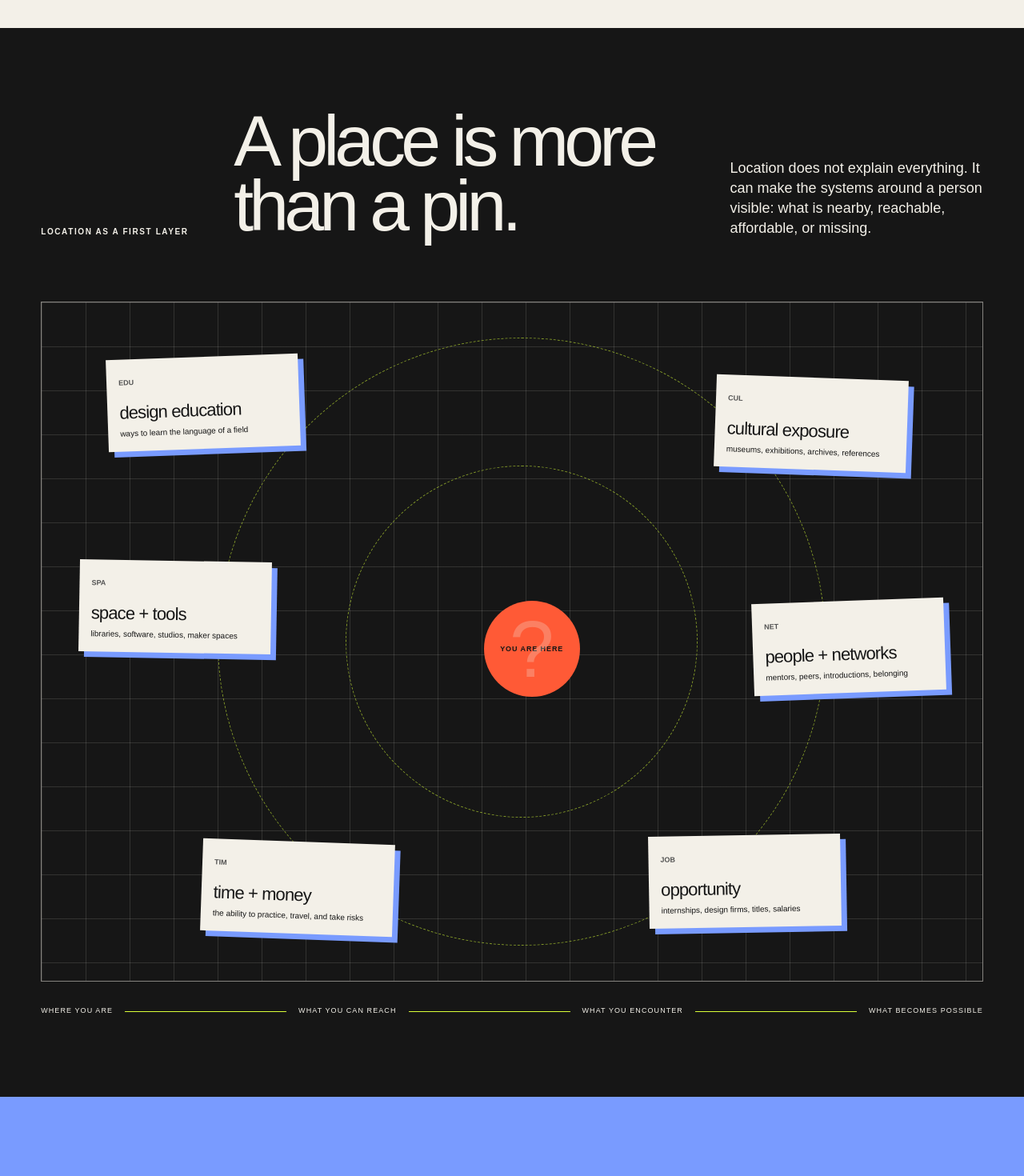
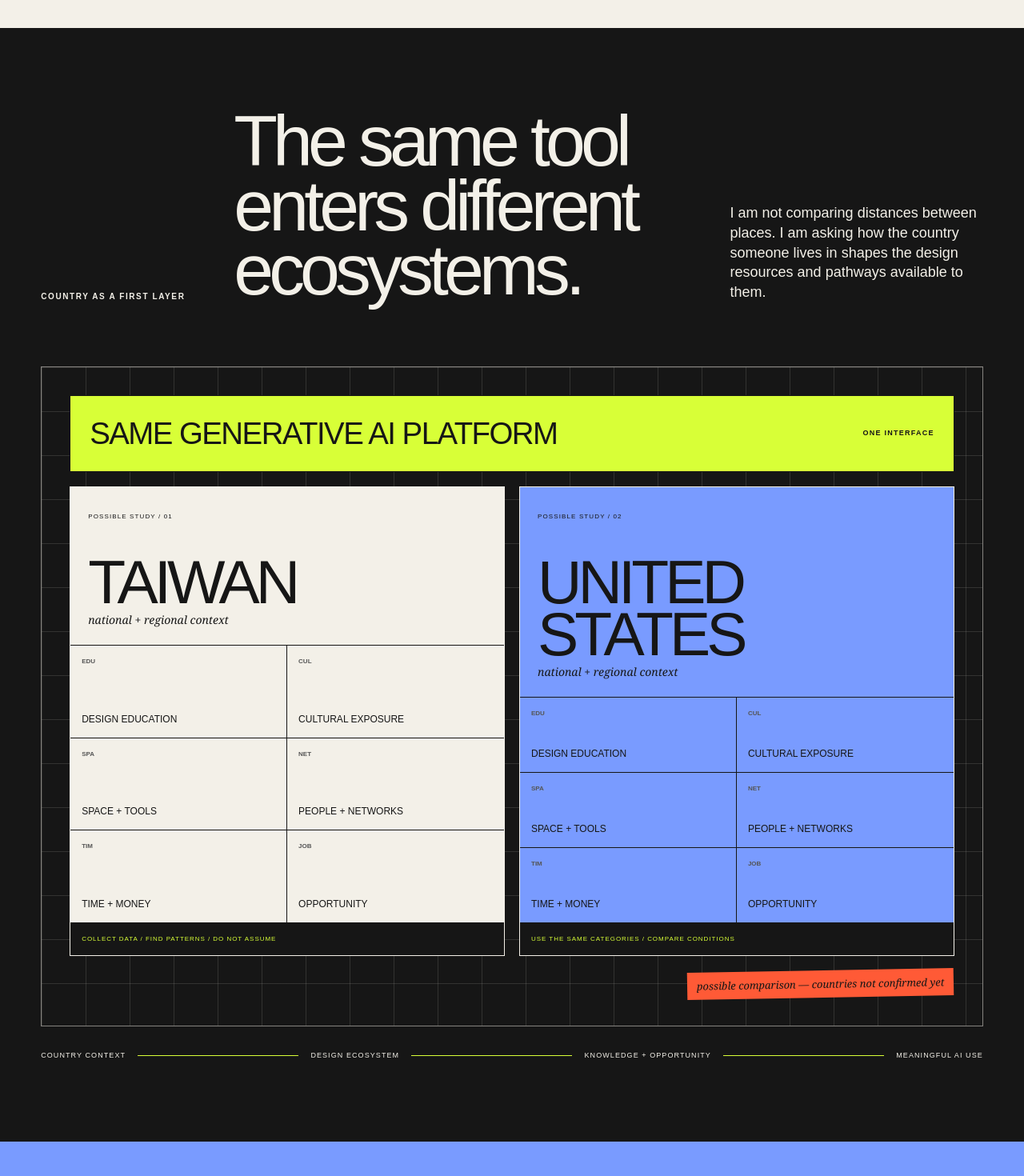
Before and after one commit to Nicoleluu/Access-Is-Not-Equity, a Next.js app: page / in a window 1280 px wide. Shown: the part 1960-3430 px from the top of the page at 80% size. Built offline with nearby package versions, Linux system fonts and the light colour scheme.

Commit message:
Clarify country-level access comparison

```diff
--- a/app/globals.css
+++ b/app/globals.css
@@ -64,15 +64,17 @@ a { color: inherit; }
 .layers-head h2 { font-size: clamp(50px, 7vw, 105px); }
 .field { min-height: 850px; position: relative; overflow: hidden; border: 1px solid rgba(243,240,232,.5); }
 .map-grid { position: absolute; inset: 0; background-image: linear-gradient(rgba(243,240,232,.13) 1px,transparent 1px),linear-gradient(90deg,rgba(243,240,232,.13) 1px,transparent 1px); background-size: 55px 55px; }
-.you-are-here { position: absolute; z-index: 5; top: 44%; left: 47%; width: 120px; height: 120px; border-radius: 50%; display: grid; place-items: center; background: var(--warm); color: var(--ink); text-align: center; }
-.you-are-here b { font-size: 9px; letter-spacing: .1em; }.you-are-here span { position: absolute; font-size: 100px; line-height: 1; color: var(--paper); opacity: .25; }
-.radius { position: absolute; top: 50%; left: 51%; border: 1px dashed rgba(216,255,55,.55); border-radius: 50%; transform: translate(-50%,-50%); }
-.radius-one { width: 440px; height: 440px; }.radius-two { width: 760px; height: 760px; }
-.resource { position: absolute; z-index: 4; width: min(240px, 23%); min-height: 115px; padding: 15px; background: var(--paper); color: var(--ink); box-shadow: 7px 7px 0 var(--blue); transition: transform .2s ease; }
-.resource:hover { transform: translate(-4px,-4px) rotate(0deg); }
-.resource b { font-size: 9px; color: #535353; }.resource h3 { margin: 18px 0 8px; font-size: 22px; line-height: .95; letter-spacing: -.04em; }.resource p { margin: 0; font-size: 10px; line-height: 1.3; }
-.r1 { top: 8%; left: 7%; transform: rotate(-2deg); }.r2 { top: 11%; right: 8%; transform: rotate(2deg); }.r3 { top: 38%; left: 4%; transform: rotate(1deg); }
-.r4 { top: 44%; right: 4%; transform: rotate(-2deg); }.r5 { bottom: 7%; left: 17%; transform: rotate(2deg); }.r6 { bottom: 8%; right: 15%; transform: rotate(-1deg); }
+.country-field { min-height: 760px; padding: 35px; display: grid; grid-template-columns: 1fr 1fr; grid-template-rows: auto 1fr auto; gap: 18px; }
+.same-tool { position: relative; z-index: 2; grid-column: 1 / -1; min-height: 78px; padding: 18px 24px; display: flex; align-items: center; justify-content: space-between; background: var(--signal); color: var(--ink); border: 1px solid var(--ink); }
+.same-tool span { font-size: clamp(20px,3vw,42px); letter-spacing: -.04em; }.same-tool b { font-size: 9px; letter-spacing: .14em; }
+.country-column { position: relative; z-index: 2; display: flex; flex-direction: column; background: var(--paper); color: var(--ink); border: 1px solid var(--paper); }
+.country-column header { padding: 22px; border-bottom: 1px solid; }.country-column small { font-size: 8px; letter-spacing: .14em; }
+.country-column h3 { margin: 40px 0 5px; font-size: clamp(42px,6vw,88px); line-height: .85; letter-spacing: -.065em; }.country-column header p { margin: 0; font: italic 14px Georgia,serif; }
+.country-b { background: var(--blue); }.country-resources { flex: 1; display: grid; grid-template-columns: 1fr 1fr; }
+.country-resources span { min-height: 94px; padding: 14px; display: flex; flex-direction: column; justify-content: space-between; border-right: 1px solid; border-bottom: 1px solid; text-transform: uppercase; font-size: 12px; }
+.country-resources span:nth-child(2n) { border-right: 0; }.country-resources b { font-size: 8px; color: #555; }
+.country-column footer { padding: 14px; background: var(--ink); color: var(--signal); font-size: 8px; letter-spacing: .12em; }
+.field-note { position: relative; z-index: 2; grid-column: 1 / -1; justify-self: end; padding: 8px 12px; background: var(--warm); color: var(--ink); font: italic 13px Georgia,serif; transform: rotate(-1deg); }
 .working-chain { display: grid; grid-template-columns: auto 1fr auto 1fr auto 1fr auto; align-items: center; gap: 15px; margin-top: 30px; font-size: 9px; letter-spacing: .12em; }
 .working-chain i { height: 1px; background: var(--signal); }
 
@@ -94,9 +96,11 @@ a { color: inherit; }
 .browser-sample span { margin: auto; max-width: 80%; font-size: clamp(28px, 4vw, 60px); line-height: .95; letter-spacing: -.05em; }
 .browser-sample b { padding: 15px; border-top: 1px solid; font-size: 9px; letter-spacing: .13em; }
 .map-sample { position: relative; overflow: hidden; min-height: 500px; border: 1px solid; background-color: var(--blue); background-image: linear-gradient(rgba(22,22,22,.15) 1px,transparent 1px),linear-gradient(90deg,rgba(22,22,22,.15) 1px,transparent 1px); background-size: 34px 34px; }
-.map-line { position: absolute; display: block; height: 1px; background: var(--ink); transform-origin: left; }.line-a { width: 75%; top: 25%; left: 10%; transform: rotate(27deg); }.line-b { width: 80%; bottom: 24%; left: 11%; transform: rotate(-35deg); }
-.dot { position: absolute; width: 18px; height: 18px; border-radius: 50%; background: var(--signal); border: 1px solid; }.d1{top:15%;left:15%}.d2{top:30%;right:17%}.d3{top:55%;left:35%}.d4{bottom:12%;right:28%}.d5{bottom:20%;left:10%}.d6{top:12%;right:44%}
-.map-sample b,.map-sample em,.map-sample strong { position: absolute; padding: 7px; background: var(--paper); font-size: 9px; font-style: normal; letter-spacing: .09em; }.map-sample b{top:42%;left:8%}.map-sample em{top:68%;right:5%}.map-sample strong{left:36%;bottom:5%;background:var(--warm)}
+.ecosystem-sample { padding: 24px; display: grid; grid-template-columns: 1fr 1fr; grid-template-rows: auto 1fr auto; gap: 10px; }
+.sample-tool { grid-column: 1 / -1; padding: 16px; text-align: center; background: var(--signal); border: 1px solid; font-size: 11px; letter-spacing: .13em; }
+.sample-country { padding: 16px; display: flex; flex-direction: column; background: var(--paper); border: 1px solid; }.sample-country:nth-child(3) { background: var(--warm); }
+.sample-country b { margin-bottom: auto; font-size: 12px; }.sample-country span { padding: 10px 0; border-top: 1px solid; font-size: 9px; letter-spacing: .1em; }
+.ecosystem-sample strong { grid-column: 1 / -1; justify-self: center; padding: 8px; background: var(--ink); color: var(--paper); font-size: 9px; letter-spacing: .1em; }
 .bag-sample { align-self: start; min-height: 600px; margin: 35px 9% 0; padding: 90px 25px 25px; position: relative; border: 2px solid rgba(22,22,22,.55); background: rgba(255,255,255,.28); box-shadow: inset 0 0 40px rgba(255,255,255,.8), 10px 14px 0 rgba(121,155,255,.65); }
 .bag-sample:before,.bag-sample:after { content:""; position:absolute; top:16px; height:60px; width:38%; border:2px solid rgba(22,22,22,.45); border-bottom:0; border-radius:80px 80px 0 0; }.bag-sample:before{left:8%}.bag-sample:after{right:8%}
 .bag-sample > p { margin: 0; font-size: 10px; letter-spacing: .14em; }
@@ -120,7 +124,7 @@ footer a { color: var(--signal); }
   .hero { min-height: 760px; }.turn { margin-left: 18%; }.locator-b { display:none; }
   .question-copy,.layers-head,.forms-intro { grid-template-columns: 1fr; }.question-copy { margin: 55px 0 80px; }.question-copy p { max-width: 500px; }
   .access-compare { grid-template-columns: 1fr; }.not-equal { height: 90px; }.access-compare article { min-height: 270px; }
-  .field { min-height: 900px; }.resource { width: 42%; }.radius-one{width:330px;height:330px}.radius-two{width:610px;height:610px}
+  .field { min-height: 900px; }.country-field { grid-template-columns: 1fr; height: auto; }.same-tool,.field-note { grid-column: 1; }.country-column { min-height: 500px; }
   .working-chain { display: flex; flex-direction: column; align-items: flex-start; }.working-chain i { width: 50px; }
   .definition-foot { flex-direction: column; gap: 12px; }
   .form { grid-template-columns: 45px 1fr; }.form > div:last-child { grid-column: 1 / -1; min-height: 450px; }.form h3 { margin-top: 28px; }
@@ -130,8 +134,7 @@ footer a { color: var(--signal); }
   .status { display: none; }.site-header { display: block; }
   .hero h1 { font-size: 61px; }.turn { margin-left: 5%; }.hero-foot span { display:none; }
   .question-section,.layers-section,.definition-section,.forms-section,.open-section { padding-left: 20px; padding-right: 20px; }
-  .field { min-height: 1050px; }.resource { width: 68%; }.r1{left:6%}.r2{top:22%;right:5%}.r3{top:37%}.r4{top:52%}.r5{bottom:17%;left:5%}.r6{bottom:3%;right:5%}
-  .you-are-here{top:47%;left:36%}.radius-one,.radius-two{display:none}
+  .field { min-height: 1050px; }.country-field { min-height: auto; padding: 12px; }.country-column h3 { font-size: 48px; }
   .form { grid-template-columns: 30px 1fr; gap: 14px; }.bag-sample { margin-left: 0; margin-right: 0; }
   .open-grid p { grid-template-columns: 48px 1fr; font-size: 15px; }
 }
--- a/app/layout.tsx
+++ b/app/layout.tsx
@@ -3,7 +3,7 @@ import "./globals.css";
 
 export const metadata: Metadata = {
   title: "Access Is Not Equity — Nicole Lu",
-  description: "A developing visual investigation into location, resources, and meaningful access to AI.",
+  description: "A developing visual investigation into national design ecosystems and meaningful access to AI.",
 };
 
 export default function RootLayout({ children }: Readonly<{ children: React.ReactNode }>) {
--- a/app/page.tsx
+++ b/app/page.tsx
@@ -13,7 +13,7 @@ const bagFragments = [
   ["BFA / MFA", "art-school information", "EDU"],
   ["DESIGNER I", "entry-level job listing", "JOB"],
   ["PORTFOLIO NIGHT", "industry event", "NET"],
-  ["45 MIN", "travel time", "LOC"],
+  ["AVG. PAY", "designer salary", "INC"],
 ];
 
 export default function Home() {
@@ -48,10 +48,11 @@ export default function Home() {
       <section id="question" className="question-section">
         <p className="margin-label">THE QUESTION / FOR NOW</p>
         <div className="question-copy">
-          <h2>How does where you are shape what you can do with AI?</h2>
+          <h2>How does the country you live in shape what you can do with AI?</h2>
           <p>
             Logging in is one kind of access. Knowing what to ask, what to notice,
-            and where an answer might lead is another.
+            and where an answer might lead is another. Those abilities develop
+            inside unequal educational, cultural, and professional systems.
           </p>
         </div>
         <div className="access-compare">
@@ -72,33 +73,40 @@ export default function Home() {
 
       <section id="layers" className="layers-section">
         <div className="layers-head">
-          <p className="margin-label">LOCATION AS A FIRST LAYER</p>
-          <h2>A place is more than a pin.</h2>
+          <p className="margin-label">COUNTRY AS A FIRST LAYER</p>
+          <h2>The same tool enters different ecosystems.</h2>
           <p>
-            Location does not explain everything. It can make the systems around
-            a person visible: what is nearby, reachable, affordable, or missing.
+            I am not comparing distances between places. I am asking how the
+            country someone lives in shapes the design resources and pathways
+            available to them.
           </p>
         </div>
 
-        <div className="field" aria-label="A conceptual field of resources surrounding a location">
+        <div className="field country-field" aria-label="A conceptual comparison of two national design ecosystems">
           <div className="map-grid" />
-          <div className="you-are-here"><b>YOU ARE HERE</b><span>?</span></div>
-          {resources.map((item, index) => (
-            <article className={`resource r${index + 1}`} key={item.code}>
-              <b>{item.code}</b>
-              <h3>{item.name}</h3>
-              <p>{item.note}</p>
-            </article>
-          ))}
-          <span className="radius radius-one" />
-          <span className="radius radius-two" />
+          <div className="same-tool"><span>SAME GENERATIVE AI PLATFORM</span><b>ONE INTERFACE</b></div>
+          <div className="country-column country-a">
+            <header><small>POSSIBLE STUDY / 01</small><h3>TAIWAN</h3><p>national + regional context</p></header>
+            <div className="country-resources">
+              {resources.map((item) => <span key={item.code}><b>{item.code}</b>{item.name}</span>)}
+            </div>
+            <footer>COLLECT DATA / FIND PATTERNS / DO NOT ASSUME</footer>
+          </div>
+          <div className="country-column country-b">
+            <header><small>POSSIBLE STUDY / 02</small><h3>UNITED STATES</h3><p>national + regional context</p></header>
+            <div className="country-resources">
+              {resources.map((item) => <span key={item.code}><b>{item.code}</b>{item.name}</span>)}
+            </div>
+            <footer>USE THE SAME CATEGORIES / COMPARE CONDITIONS</footer>
+          </div>
+          <div className="field-note">possible comparison — countries not confirmed yet</div>
         </div>
 
         <div className="working-chain">
-          <span>WHERE YOU ARE</span><i />
-          <span>WHAT YOU CAN REACH</span><i />
-          <span>WHAT YOU ENCOUNTER</span><i />
-          <span>WHAT BECOMES POSSIBLE</span>
+          <span>COUNTRY CONTEXT</span><i />
+          <span>DESIGN ECOSYSTEM</span><i />
+          <span>KNOWLEDGE + OPPORTUNITY</span><i />
+          <span>MEANINGFUL AI USE</span>
         </div>
       </section>
 
@@ -139,16 +147,14 @@ export default function Home() {
           <div className="form-index">02</div>
           <div>
             <small>PRINTED VERTICAL DRAWING · IN DEVELOPMENT</small>
-            <h3>A geography of design resources</h3>
-            <p>A long map or data field comparing what can be reached from different starting locations. The specific locations and dataset still need to be chosen.</p>
+            <h3>A comparison of design ecosystems</h3>
+            <p>A long data field comparing the resources and professional pathways available in different countries—not the distance between them. The country pair and final dataset still need to be confirmed.</p>
           </div>
-          <div className="map-sample" aria-label="Conceptual sketch for the printed drawing">
-            <span className="map-line line-a" /><span className="map-line line-b" />
-            <i className="dot d1" /><i className="dot d2" /><i className="dot d3" />
-            <i className="dot d4" /><i className="dot d5" /><i className="dot d6" />
-            <b>RESOURCE DENSITY?</b>
-            <em>TRAVEL TIME?</em>
-            <strong>WHAT SHOULD BE MAPPED?</strong>
+          <div className="map-sample ecosystem-sample" aria-label="Conceptual sketch for a printed comparison of national design ecosystems">
+            <div className="sample-tool">SAME AI TOOL</div>
+            <div className="sample-country"><b>COUNTRY / 01</b><span>EDUCATION</span><span>INDUSTRY</span><span>JOBS</span><span>SALARY</span><span>CULTURE</span></div>
+            <div className="sample-country"><b>COUNTRY / 02</b><span>EDUCATION</span><span>INDUSTRY</span><span>JOBS</span><span>SALARY</span><span>CULTURE</span></div>
+            <strong>WHAT DIFFERENCES BECOME VISIBLE?</strong>
           </div>
         </article>
 
@@ -157,7 +163,7 @@ export default function Home() {
           <div>
             <small>MATERIAL GESTURE · EARLY TEST</small>
             <h3>Bags of surrounding resources</h3>
-            <p>Transparent bags hold printed traces of access: tickets, addresses, programs, schools, salaries, jobs, and travel times. Each bag could represent one location.</p>
+            <p>Transparent bags hold printed traces of access: tickets, programs, schools, salaries, job listings, companies, and cultural institutions. Each bag could represent one country’s design ecosystem.</p>
           </div>
           <div className="bag-sample">
             <div className="bag-handle" />
@@ -176,7 +182,7 @@ export default function Home() {
         <h2>This project is not trying to solve unequal access yet.</h2>
         <div className="open-grid">
           <p><b>WHO?</b><span>Which emerging designers am I talking about?</span></p>
-          <p><b>WHERE?</b><span>Which two or three locations make a meaningful comparison?</span></p>
+          <p><b>WHERE?</b><span>Which two countries make a responsible and meaningful comparison?</span></p>
           <p><b>WHAT?</b><span>Which resources actually shape meaningful AI use?</span></p>
           <p><b>HOW?</b><span>How can I compare without reducing people to profiles?</span></p>
         </div>
```
